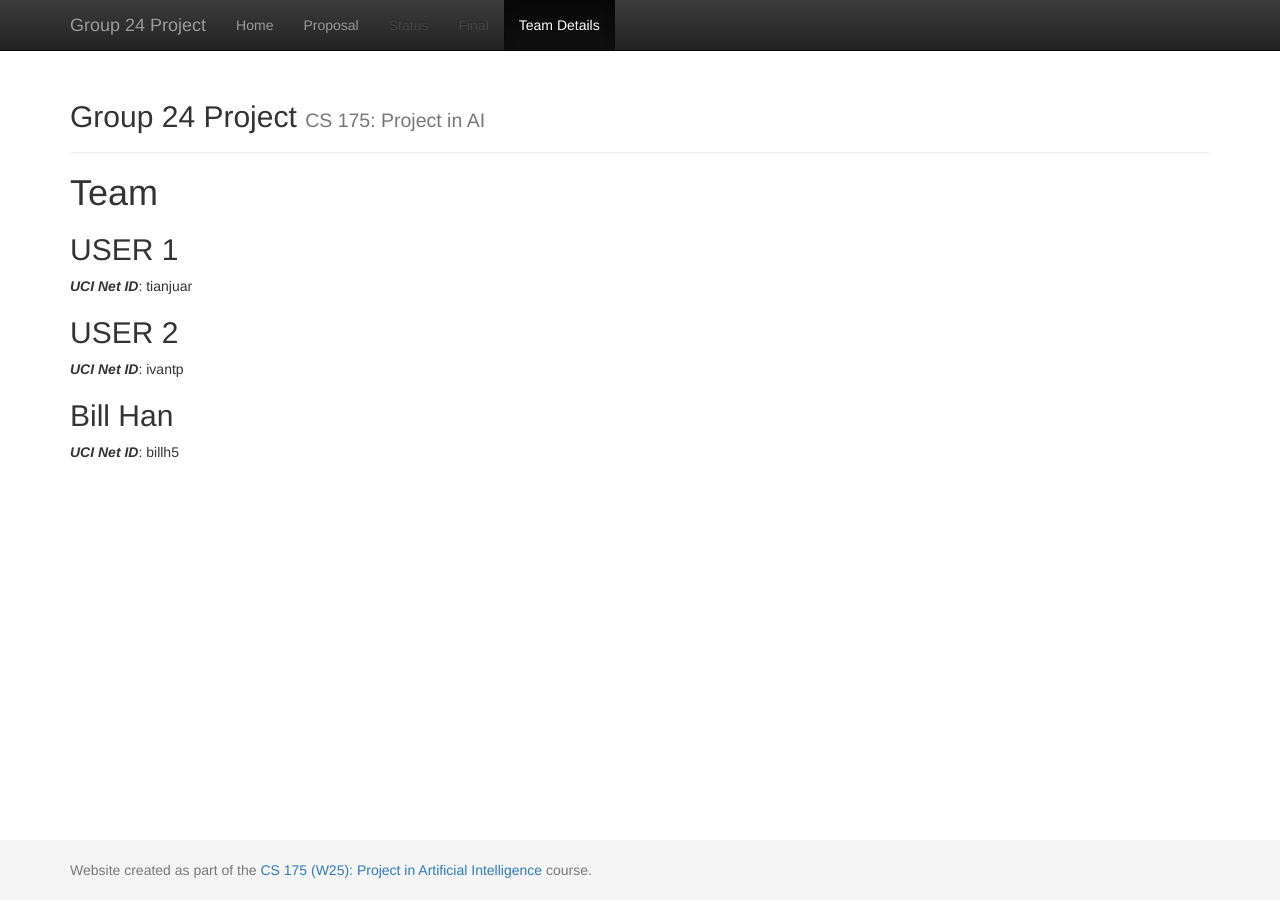
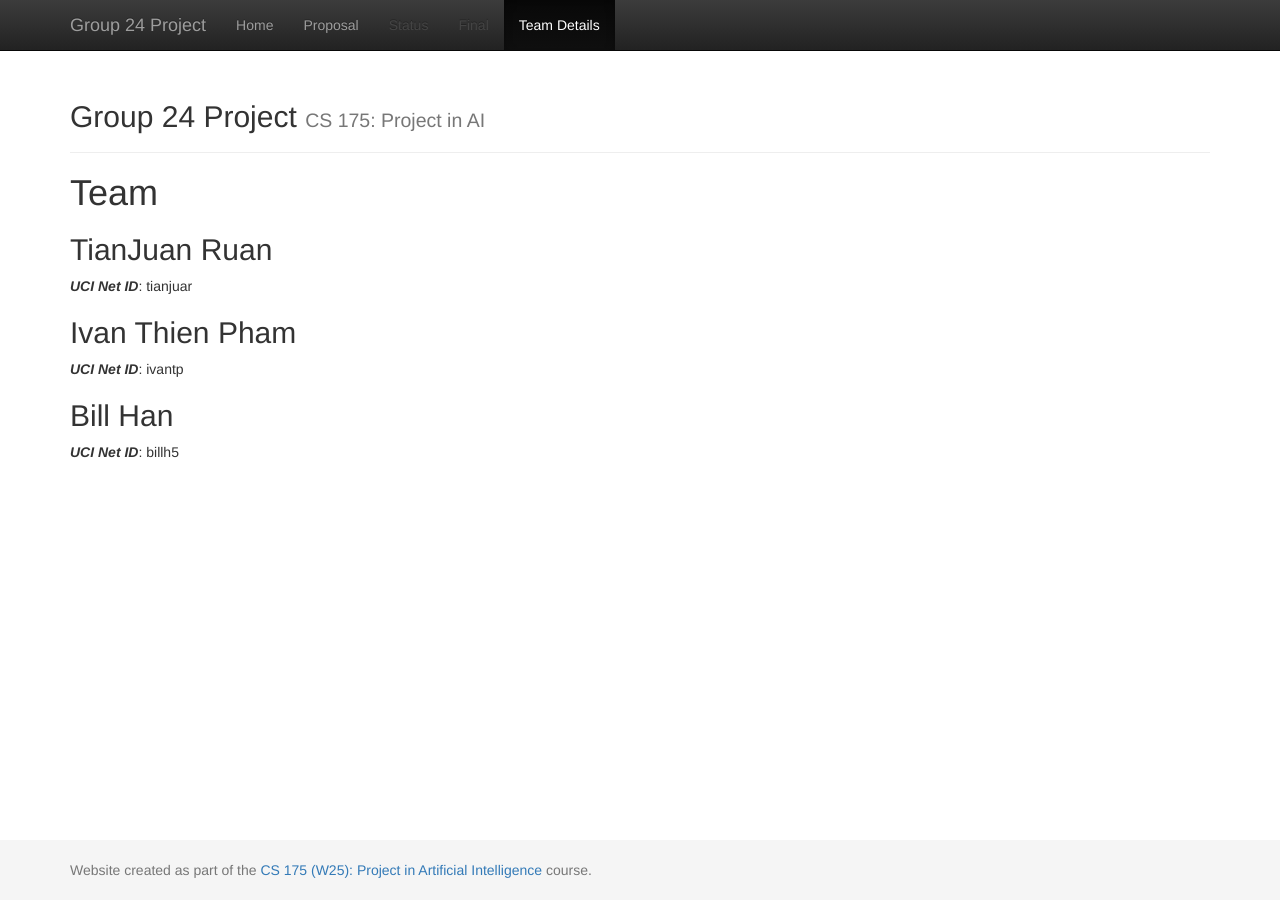
Before and after one commit to billhan5732/CS175_Project, a Jekyll site: the page built from docs/team.md, in a window 1280 px wide. Built offline with Jekyll 4.4.1, drawn with Linux system fonts in a browser that asks for light colours.

Commit message:
Added names for team detail

```diff
--- a/docs/team.md
+++ b/docs/team.md
@@ -6,10 +6,10 @@ title:  Team
 # {{ page.title }}
 
 
-## USER 1
+## TianJuan Ruan
 ***UCI Net ID***: tianjuar
 
-## USER 2
+## Ivan Thien Pham
 ***UCI Net ID***: ivantp
 
 ## Bill Han
```
